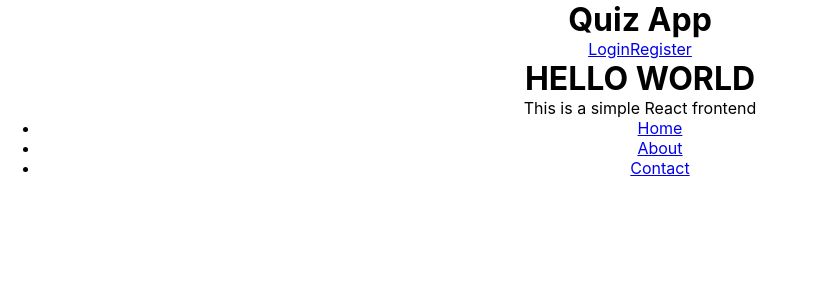
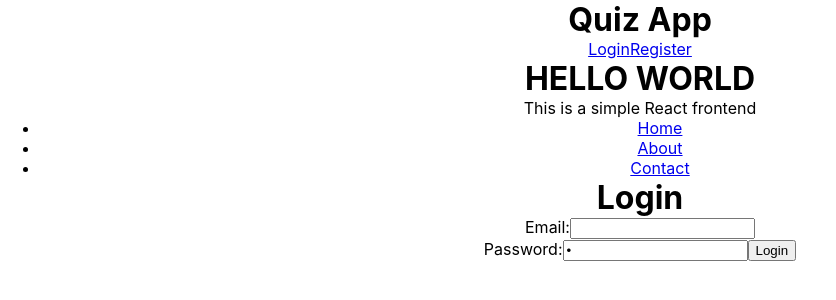
Before and after one commit to as308820/csc-131, a React (Create React App) app: page /login in a window 1280 px wide. Shown: the top 300 px of the page, without its empty margins (0-836 px from the left). Built offline with nearby package versions, Linux system fonts and the light colour scheme; no server answers.

Commit message:
Login.js page created and integrated with App.js

```diff
--- a/src/App.js
+++ b/src/App.js
@@ -4,6 +4,7 @@ import Home from "./pages/Home";
 import About from "./pages/About";
 import Contact from "./pages/Contact";
 import Header from './pages/Header';
+import Login from "./pages/Login";
 import { useState, useEffect } from 'react';
 
 
@@ -16,7 +17,7 @@ function App() {
   useEffect(() => {
     getTest()
       .then((res) => {
-        setData(res.message);
+        setData(res.message); //Here we'll be disaplying fetched data from the API. Which is the backend I guess? -Aaron
       })
       .catch((err) => console.log(err));
   }, []);
@@ -25,7 +26,7 @@ function App() {
     <Router>
       <div className="App">
         <Header /> {/* This will appear at the top of the page*/}
-        <h1>{data}</h1>
+        <h1>{data}</h1> {/* The API data will be displayed here*/}
         <p>This is a simple React frontend</p>
 
         {/* Navigation Links */}
@@ -39,6 +40,7 @@ function App() {
 
         {/*Define Routes */}
         <Routes>
+            <Route path="/login" element={<Login />} />
             <Route path= "/" element={<Home />} />
             <Route path= "/about" element={<About />} />
             <Route path= "/contact" element={<Contact />} />
--- /dev/null
+++ b/src/pages/Login.js
@@ -0,0 +1,36 @@
+import React, { useState } from 'react';
+
+const Login = () => {
+    const [formData, setFormData] = useState({
+        email: ' ',
+        password: ' ',
+    });
+
+    const handleChange = e => {
+        setFormData({...formData, [e.target.name]: e.target.value});
+    };
+
+    const handleSubmit = e => {
+        e.preventDefault();
+        console.log("Login Data:", formData);
+        //add backend call here later
+    };
+
+    return (
+        <div>
+            <h1>Login</h1>
+            <form onSubmit={handleSubmit}>
+                <label>Email:
+                    <input type="email" name="email" value={formData.email} onChange={handleChange} require />
+                </label>
+                <br />
+                <label>Password:
+                    <input type="password" name="password" value={formData.password} onChange={handleChange} require />
+                </label>
+                <button type="submit">Login</button>
+            </form>
+        </div>
+    );
+};
+
+export default Login;
```
